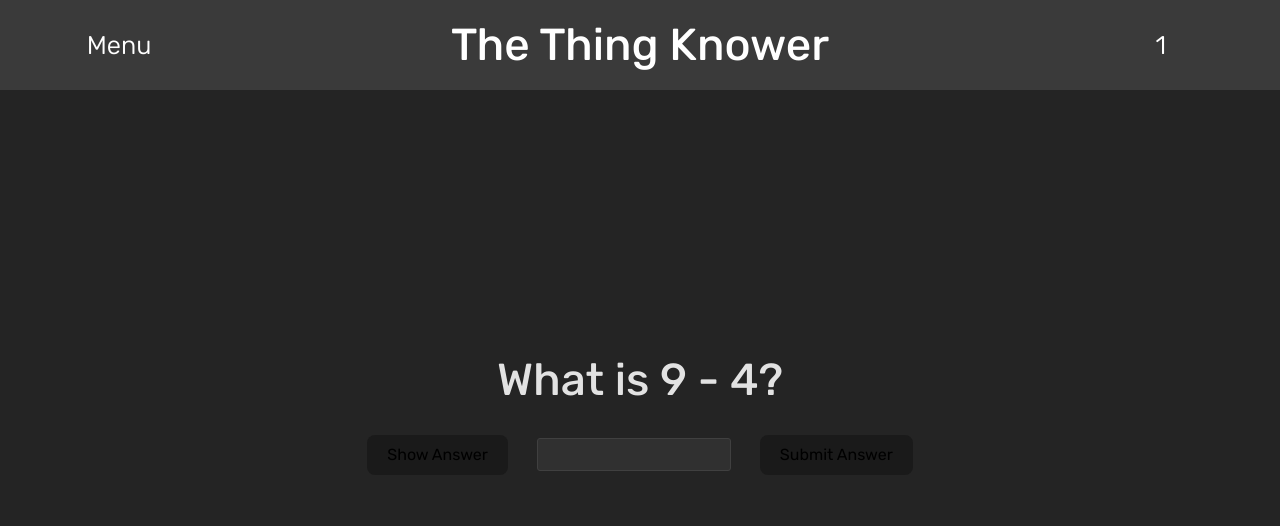
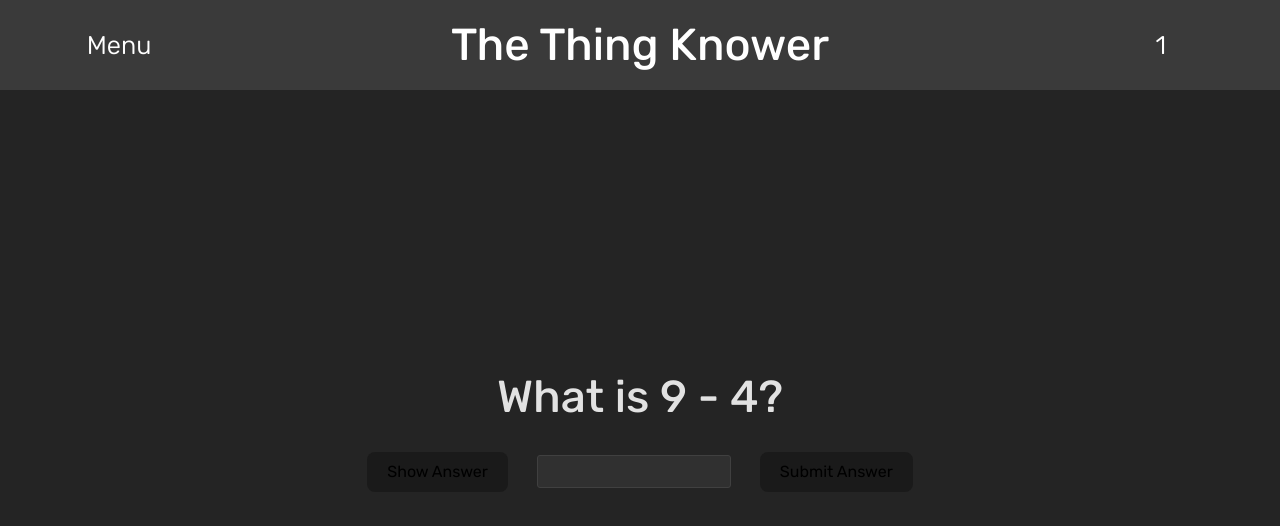
Before and after one commit to FtpApoc/The-Thing-Knower, a React (Vite) app: page /Content in a window 1280 px wide. Shown: the top 526 px of the page. Built offline with nearby package versions, Linux system fonts and the light colour scheme.

Commit message:
Content Centring hack

```diff
--- a/src/components/content/Content.css
+++ b/src/components/content/Content.css
@@ -1,4 +1,27 @@
 /* Content Component */
+#root{
+    display: flex;
+    justify-content: center;
+    place-content: center;
+    place-items: center;
+}
+.notHeader{
+    display: flex;
+    flex-direction: column;
+    place-items: center;
+    min-height:  20vw;
+    padding-top: 11vw;
+}
+.feedback{
+    display: relative;
+    top: 1px;
+    min-height: 1vw;
+}
+.QnA{
+    align-self: baseline;
+}
+
+
 .QnA > *{
     display: block;
 }
@@ -46,10 +69,7 @@
     transition: border-color 0.25s;
 }
 
-.feedback{
-    display: relative;
-    top: 10%;
-}
+
 
 /* Content Header */
 .Header {
--- a/src/components/content/Visualiser.jsx
+++ b/src/components/content/Visualiser.jsx
@@ -35,7 +35,7 @@ const QnA = ({answer,question,nextQuestion}) => {
             setResolved(false)
             setUserAns("");
             nextQuestion();
-        },12000) // 6000 instead of 1200
+        },6000) // 6000 instead of 1200
     }
 
     return (
@@ -67,7 +67,7 @@ const QnA = ({answer,question,nextQuestion}) => {
                 </div>
 
             </div>
-            {resolved && feedback}
+        {resolved && feedback}
         </div>
      );
 }
```
